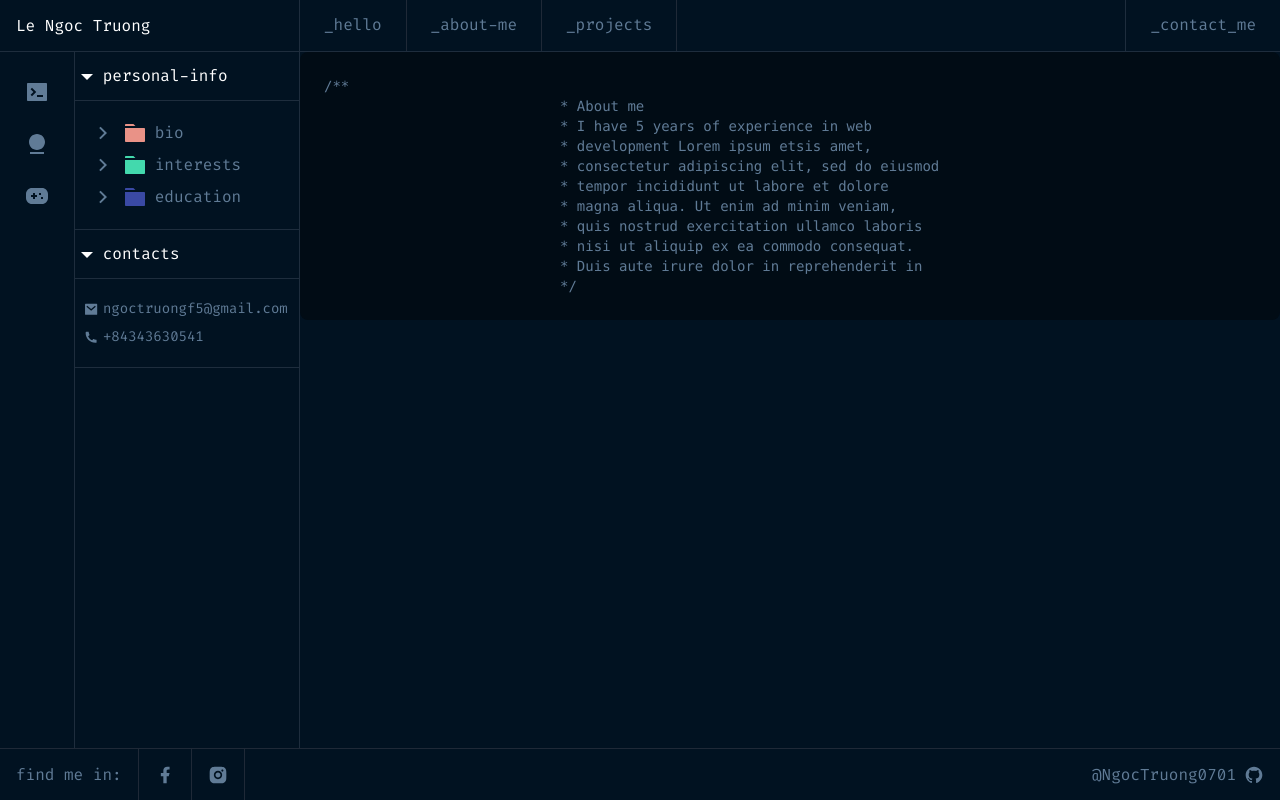
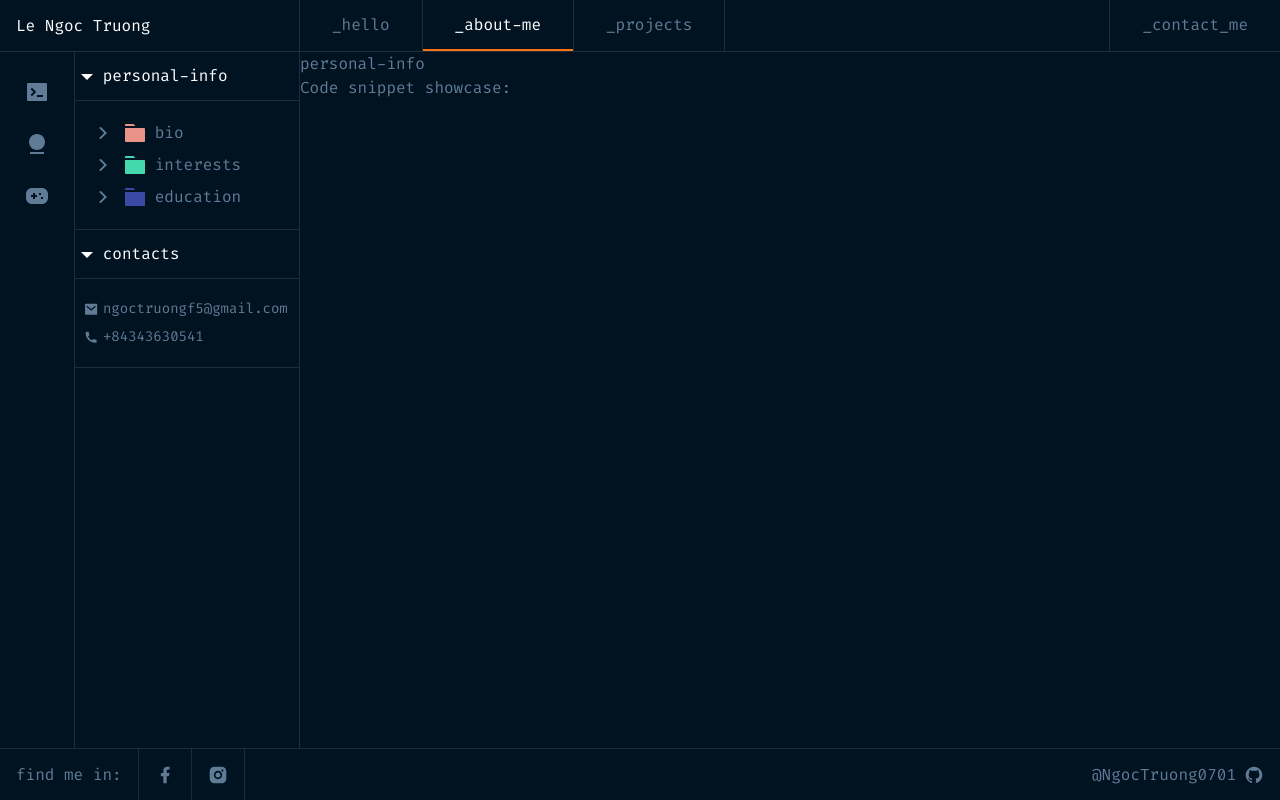
Before and after one commit to NgocTruong0701/portfolio, a Next.js app: page /about-me in a window 1280 px wide. Built offline with nearby package versions, Linux system fonts and the light colour scheme.

Commit message:
refactor code header layout, update page about me

```diff
--- a/src/app/about-me/page.tsx
+++ b/src/app/about-me/page.tsx
@@ -7,26 +7,32 @@ export const metadata: Metadata = {
 }
 
 export default function AboutPage() {
+    //     const aboutMe = /**
+    //             * About me
+    //             * I have 5 years of experience in web
+    //             * development Lorem ipsum etsis amet,
+    //             * consectetur adipiscing elit, sed do eiusmod
+    //             * tempor incididunt ut labore et dolore
+    //             * magna aliqua. Ut enim ad minim veniam,
+    //             * quis nostrud exercitation ullamco laboris
+    //             * nisi ut aliquip ex ea commodo consequat.
+    //             * Duis aute irure dolor in reprehenderit in
+    //  */`
     return (
         <div className="flex-1 flex font-firaCode text-secondary-1">
             <Sidebar />
             <div className="flex-1">
-                <div className="bg-primary-1 rounded-lg p-6">
-                    <pre className="text-sm">
-                        <code>
-                            {`/**
-                            * About me
-                            * I have 5 years of experience in web
-                            * development Lorem ipsum etsis amet,
-                            * consectetur adipiscing elit, sed do eiusmod
-                            * tempor incididunt ut labore et dolore
-                            * magna aliqua. Ut enim ad minim veniam,
-                            * quis nostrud exercitation ullamco laboris
-                            * nisi ut aliquip ex ea commodo consequat.
-                            * Duis aute irure dolor in reprehenderit in
-                            */`}
-                        </code>
-                    </pre>
+                <div>
+                    <div>
+                        personal-info
+                    </div>
+                    <div>
+                        <pre className="whitespace-pre-wrap">
+                        </pre>
+                    </div>
+                </div>
+                <div>
+                    Code snippet showcase:
                 </div>
             </div>
         </div>
--- a/src/app/page.tsx
+++ b/src/app/page.tsx
@@ -1,6 +1,7 @@
 'use client'
 import Typewriter from 'typewriter-effect';
 import SnakeGame from '../components/game/SnakeGame';
+import Link from 'next/link';
 
 export default function Home() {
   return (
@@ -64,7 +65,7 @@ export default function Home() {
             <span className="text-secondary-3">const </span>
             <span className="text-accent-2">githubLink </span>
             <span className="text-secondary-4">= </span>
-            <span className="text-accent-3">{`"https://github.com/NgocTruong0701"`}</span>
+            <Link className="text-accent-3" href="https://github.com/NgocTruong0701" target="_blank">{`"https://github.com/NgocTruong0701"`}</Link>
           </div>
         </div>
       </div>
--- a/src/components/layout/Header.tsx
+++ b/src/components/layout/Header.tsx
@@ -1,44 +1,60 @@
 'use client'
 import Link from "next/link";
-import NavItem from "./NavItem";
-import { useActivePath } from "@/hooks/useActivePath";
+import { usePathname } from "next/navigation";
 
 export default function Header() {
-    const navItems = [
+    const pathname = usePathname();
+
+    const leftNavItems = [
         { label: '_hello', link: '/' },
         { label: '_about-me', link: 'about-me' },
         { label: '_projects', link: 'projects' },
     ];
-    const contactItem = {
-        label: '_contact_me',
-        link: 'contact-me'
+
+    const rightNavItems = [
+        { label: '_contact_me', link: 'contact-me' },
+    ];
+
+    const isActive = (path: string) => {
+        if (path === '/') {
+            return pathname === path;
         }
-
-    const isContactMeActive = useActivePath(contactItem.link);
+        return pathname === `/${path}`;
+    };
 
     return (
         <header className="flex items-center justify-between h-[52px] bg-background border-b border-border-gray font-firaCode">
-            <div className="flex items-center justify-between h-full">
             <div className="min-w-[300px] h-full flex items-center px-4 text-secondary-4 border-r border-border-gray">
                 Le Ngoc Truong
             </div>
-                <nav className="h-full">
+            <nav className="h-full flex-1 flex justify-between">
                 <ul className="flex h-full">
-                        {navItems.map((item, index) => (
-                            <NavItem key={index} label={item.label} link={item.link} />
+                    {leftNavItems.map((item, index) => (
+                        <li key={index} className="h-full border-r border-border-gray">
+                            <Link
+                                href={item.link}
+                                className={`flex justify-center items-center h-full px-8 border-b-2 hover:text-secondary-4 hover:border-orange-500 ${isActive(item.link) ? "border-b-2 border-orange-500 text-secondary-4" : "border-transparent"
+                                    }`}
+                            >
+                                {item.label}
+                            </Link>
+                        </li>
+                    ))}
+                </ul>
+                <ul className="flex h-full">
+                    {rightNavItems.map((item, index) => (
+                        <li key={index} className="h-full border-l border-border-gray">
+                            <Link
+                                href={item.link}
+                                className={`flex justify-center items-center h-full px-8 border-b-2 hover:text-secondary-4 hover:border-orange-500 ${isActive(item.link) ? "border-b-2 border-orange-500 text-secondary-4" : "border-transparent"
+                                    }`}
+                            >
+                                {item.label}
+                            </Link>
+                        </li>
                     ))}
                 </ul>
             </nav>
-            </div>
-            <div className="h-full border-l border-border-gray">
-                <Link
-                    href={contactItem.link}
-                    className={`flex gap-8 justify-center items-center h-full px-6 border-b-2 border-transparent hover:text-secondary-4 hover:border-orange-500 ${isContactMeActive ? "border-b-2 border-orange-500 text-secondary-4" : ""
-                        }`}
-                >
-                    {contactItem.label}
-                </Link>
-            </div>
         </header>
     )
 }
--- a/src/components/layout/NavItem.tsx
+++ /dev/null
@@ -1,26 +0,0 @@
-import { useActivePath } from '@/hooks/useActivePath';
-import Link from 'next/link';
-import React from 'react';
-
-interface NavItemProps {
-    label: string;
-    link: string;
-}
-
-const NavItem: React.FC<NavItemProps> = ({ label, link }) => {
-    const isActive = useActivePath(link);
-
-    return (
-        <li className="h-full border-r border-gray-800 h-full">
-            <Link
-                href={link}
-                className={`flex gap-8 justify-center items-center h-full px-6 border-b-2 border-transparent hover:text-secondary-4 hover:border-orange-500 ${isActive ? "border-b-2 border-orange-500 text-secondary-4" : ""
-                    }`}
-            >
-                {label}
-            </Link>
-        </li>
-    );
-};
-
-export default NavItem;
--- a/src/hooks/useActivePath.ts
+++ /dev/null
@@ -1,6 +0,0 @@
-import { usePathname } from "next/navigation"
-
-export const useActivePath = (path: string) => {
-    const pathname = usePathname();
-    return path === pathname;
-}
```
Lines whose indentation alone changed are shown as unchanged.
